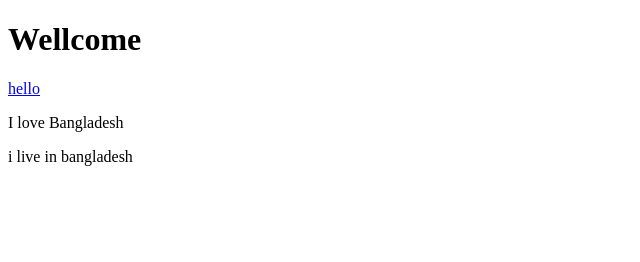
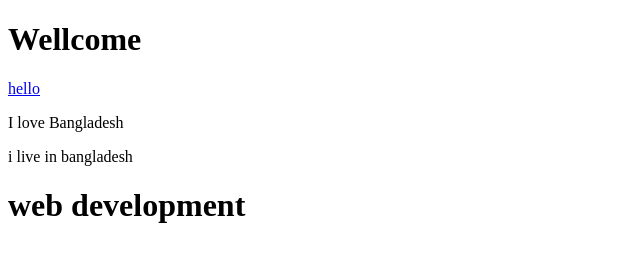
Before and after one commit to rejaur990/my-first-github-repo, a plain HTML site: page index.html in a window 1280 px wide. Shown: the whole page, without its empty margins (0-640 px from the left). Drawn offline with Linux system fonts and the light colour scheme.

Commit message:
third commit

```diff
--- a/index.html
+++ b/index.html
@@ -10,6 +10,6 @@
     <a href="/index2.html">hello </a>
     <p>I love Bangladesh</p>
     <p> i live in bangladesh</p>
-    <h1></h1>
+    <h1>web development</h1>
 </body>
 </html>
```
